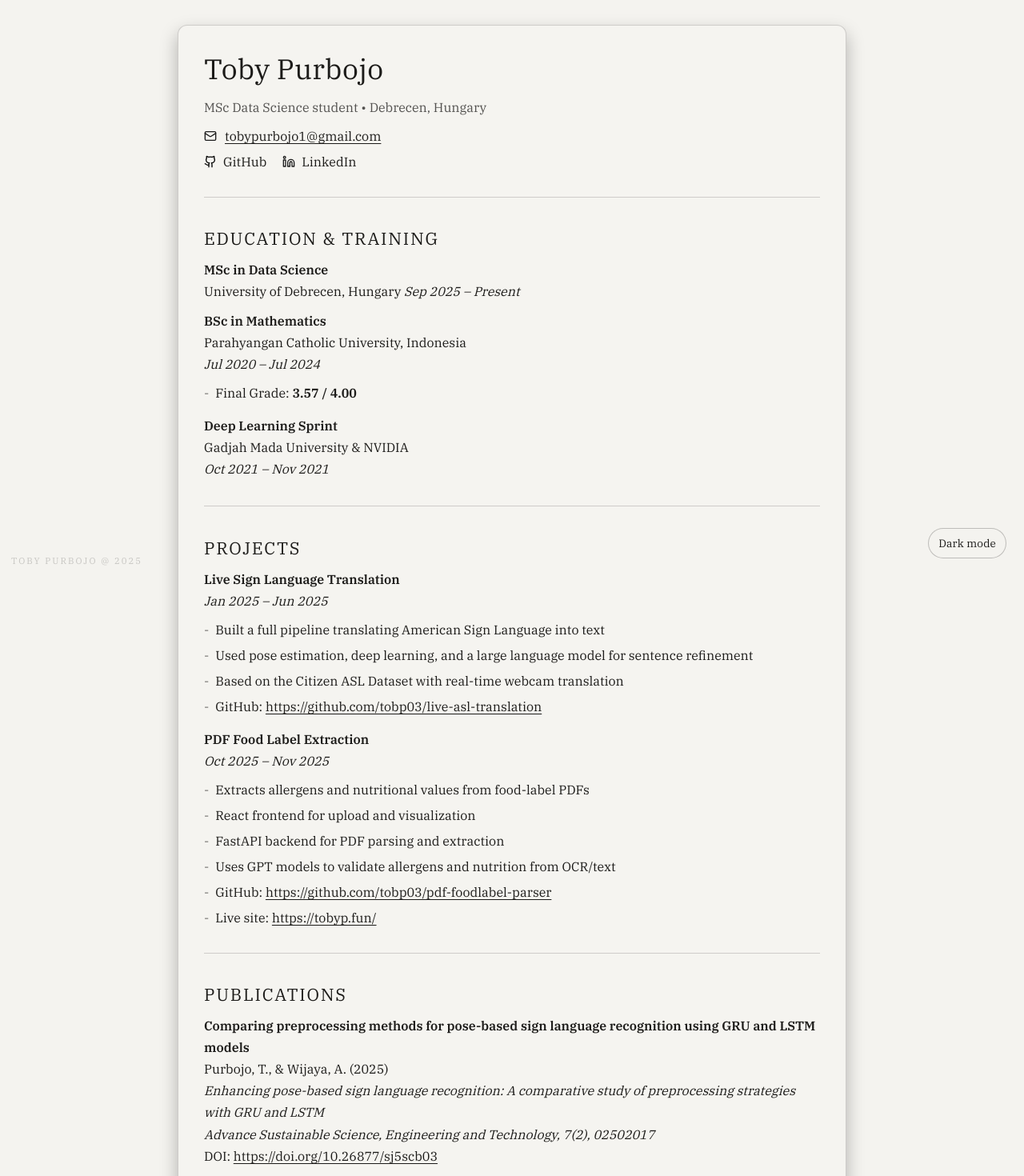
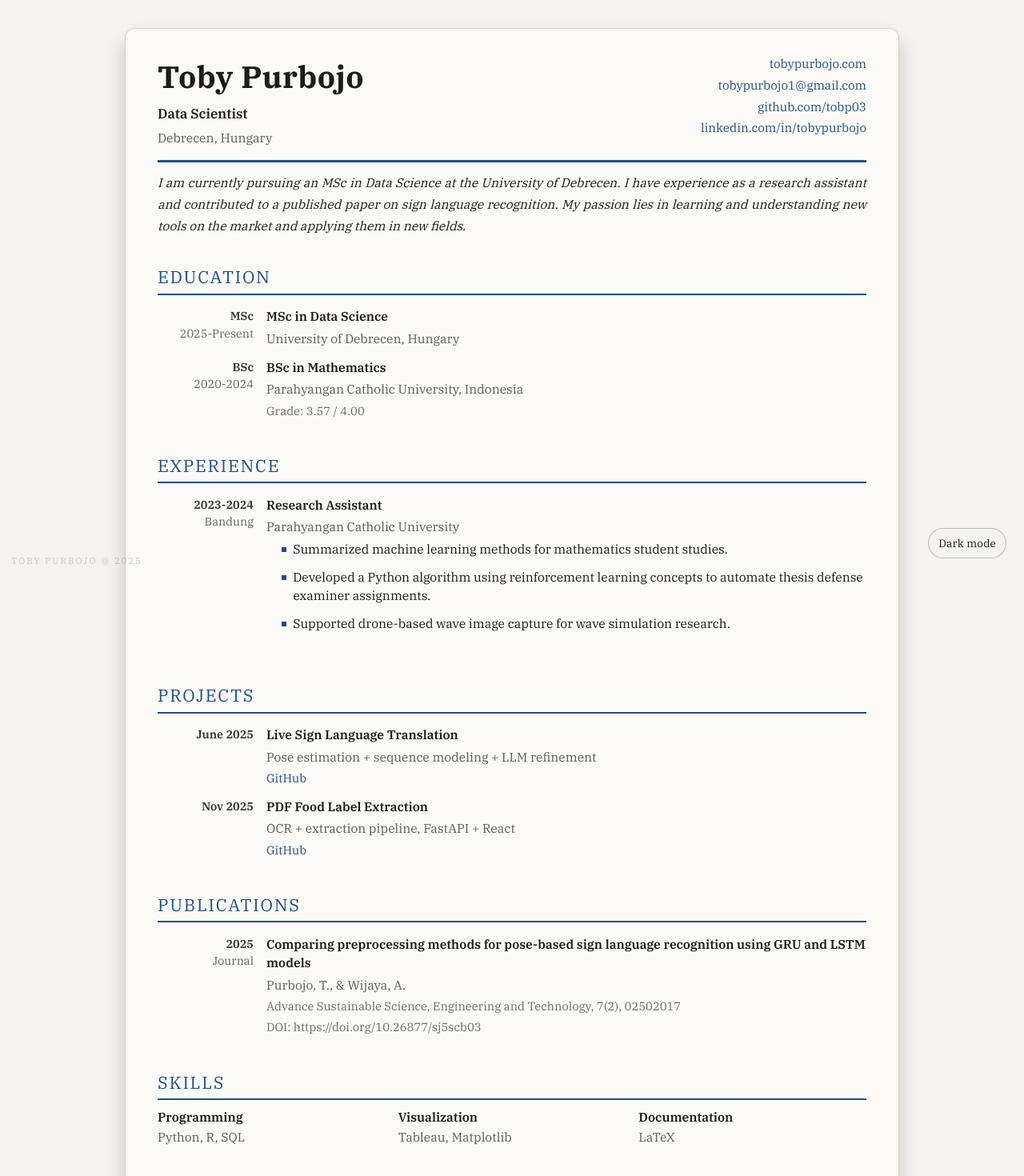
Before and after one commit to tobp03/toby-site, a Next.js app in the folder frontend/: page /resume in a window 1280 px wide. Shown: the part 80-1550 px from the top of the page at 80% size. Built offline with nearby package versions, Linux system fonts and the light colour scheme.

Commit message:
Fix notion_sync .md readability, change resume style, change styles

```diff
--- a/frontend/app/globals.css
+++ b/frontend/app/globals.css
@@ -261,10 +261,10 @@ main table code {
 
 main aside {
   margin: 16px 0;
-  padding: 12px 16px;
+  padding: 16px 20px;
   border-left: 4px solid var(--aside-border);
   background: var(--aside-bg);
-  border-radius: 6px;
+  border-radius: 10px;
 }
 
 
@@ -275,16 +275,16 @@ main aside {
   --background: #21201f;
   --foreground: #ededed;
   --muted: color-mix(in srgb, #ededed 70%, transparent);
-  --aside-bg: #2e2e2e;
-  --aside-border: #222;
+  --aside-bg: #484848;
+  --aside-border: #343434;
 }
 
 [data-theme="light"] {
   --background: #f4f3ef;
   --foreground: #1c1b19;
   --muted: color-mix(in srgb, #1c1b19 60%, transparent);
-  --aside-bg: #ece8e2;
-  --aside-border: #c9c2b9;
+  --aside-bg: #e4ddd4;
+  --aside-border: #c0b6aa;
 }
 
 @theme inline {
@@ -596,11 +596,178 @@ a {
 }
 
 .resume-page .resume-card {
-  background: color-mix(in srgb, var(--background) 92%, white);
-  border: 1px solid color-mix(in srgb, var(--foreground) 18%, transparent);
+  background: #fbfaf7;
+  color: #1d1b17;
+  border: 1px solid #d7cfc2;
   border-radius: 12px;
-  padding: 28px 32px;
-  box-shadow: 0 10px 22px color-mix(in srgb, #000 28%, transparent);
+  padding: 32px 40px;
+  box-shadow: 0 14px 24px color-mix(in srgb, #000 18%, transparent);
+}
+
+.resume-classic {
+  font-size: 0.98rem;
+}
+
+.resume-classic a {
+  color: #1f4e8c;
+  text-decoration: none;
+}
+
+.resume-classic a:hover {
+  text-decoration: underline;
+}
+
+.resume-header {
+  display: flex;
+  justify-content: space-between;
+  gap: 24px;
+  align-items: flex-start;
+  flex-wrap: wrap;
+}
+
+.resume-name {
+  font-size: 2.1rem;
+  font-weight: 700;
+  letter-spacing: 0.01em;
+}
+
+.resume-title {
+  font-size: 1.05rem;
+  font-weight: 600;
+  margin-top: 2px;
+}
+
+.resume-location {
+  margin-top: 6px;
+  color: #5f5a52;
+}
+
+.resume-contact-block {
+  display: flex;
+  flex-direction: column;
+  gap: 4px;
+  text-align: right;
+  font-size: 0.95rem;
+}
+
+.resume-rule {
+  margin: 16px 0 12px;
+  height: 3px;
+  background: #1f4e8c;
+}
+
+.resume-intro {
+  text-align: justify;
+  margin: 0 0 14px;
+  font-style: italic;
+}
+
+.resume-two-col {
+  display: grid;
+  gap: 20px;
+  grid-template-columns: repeat(auto-fit, minmax(240px, 1fr));
+  margin-bottom: 20px;
+}
+
+.resume-section {
+  margin-top: 18px;
+}
+
+.resume-section-title {
+  font-size: 1.05rem;
+  letter-spacing: 0.06em;
+  text-transform: uppercase;
+  color: #1f4e8c;
+  border-bottom: 2px solid #1f4e8c;
+  padding-bottom: 4px;
+  margin-top: 0;
+  margin-bottom: 12px;
+}
+
+.resume-row {
+  display: grid;
+  grid-template-columns: 120px 1fr;
+  gap: 16px;
+  padding: 6px 0;
+}
+
+.resume-row-left {
+  text-align: right;
+  color: #6a645b;
+  font-size: 0.9rem;
+}
+
+.resume-row-label {
+  font-weight: 600;
+  color: #36322d;
+}
+
+.resume-row-right {
+  display: grid;
+  gap: 4px;
+}
+
+.resume-row-title {
+  font-weight: 600;
+}
+
+.resume-row-sub {
+  color: #5f5a52;
+}
+
+.resume-row-note {
+  color: #6f6a61;
+  font-size: 0.92rem;
+}
+
+.resume-bullets {
+  list-style: none;
+  margin-left: 1.2rem;
+  margin-bottom: 0.6rem;
+}
+
+.resume-bullets li {
+  position: relative;
+  padding-left: 14px;
+}
+
+.resume-bullets li::before {
+  content: "";
+  width: 6px;
+  height: 6px;
+  background: #1f4e8c;
+  position: absolute;
+  left: 0;
+  top: 0.6em;
+}
+
+.resume-skill-grid {
+  display: grid;
+  gap: 10px 16px;
+  grid-template-columns: repeat(auto-fit, minmax(220px, 1fr));
+}
+
+.resume-skill-title {
+  font-weight: 600;
+  margin-bottom: 2px;
+}
+
+.resume-skill-items {
+  color: #5f5a52;
+}
+
+@media (max-width: 720px) {
+  .resume-contact-block {
+    text-align: left;
+  }
+
+  .resume-row {
+    grid-template-columns: 1fr;
+  }
+
+  .resume-row-left {
+    text-align: left;
+  }
 }
 
 .resume-page h1 {
@@ -674,30 +841,35 @@ a {
   font-weight: 600;
 }
 
-.resume-page ul {
-  list-style: none;
-  margin-left: 0;
+.resume-page ul:not(.resume-bullets) {
+  list-style: disc;
+  margin-left: 1.2rem;
   margin-bottom: 1rem;
 }
 
-.resume-page li {
+.resume-page ul:not(.resume-bullets) li {
   margin-bottom: 0.5rem;
 }
 
-.resume-page li::before {
-  content: "-";
-  margin-right: 8px;
-  color: var(--muted);
-}
-
 .note-content ul {
-  list-style: none;
-  margin-left: 0;
+  list-style: disc;
+  margin-left: 1.25rem;
   margin-bottom: 1rem;
 }
 
-.note-content li::before {
-  content: "-";
-  margin-right: 8px;
-  color: var(--muted);
+.note-content ul ul {
+  margin-top: 0.35rem;
+  margin-left: 1.25rem;
+  list-style: circle;
 }
+
+.note-content ol {
+  list-style: decimal;
+  margin-left: 1.25rem;
+  margin-bottom: 1rem;
+}
+
+.note-content ol ol {
+  margin-top: 0.35rem;
+  margin-left: 1.25rem;
+}
--- a/frontend/app/nav.tsx
+++ b/frontend/app/nav.tsx
@@ -16,9 +16,9 @@ export default function Nav() {
     <nav style={{ padding: 16, borderBottom: "1px solid #ccc" }}>
       <strong style={{ marginRight: 20 }}>Toby</strong>
       <Link href="/">Home</Link>{" "}
-      <Link href="/resume">Resume</Link>{" "}
       <Link href="/projects">Projects</Link>{" "}
-      <Link href="/notes">Notes</Link>
+      <Link href="/notes">Notes</Link>{" "}
+      <Link href="/resume">Resume</Link>
     </nav>
   );
 }
--- a/frontend/app/page.tsx
+++ b/frontend/app/page.tsx
@@ -209,7 +209,7 @@ export default function Home() {
 
       {/* Latest Notes */}
       <section>
-        <h2>Latest Notes / Blog</h2>
+        <h2>Last updated notes</h2>
         {notes.length ? (
           <ul>
             {notes.map((note) => (
--- a/frontend/app/projects/projects-list.tsx
+++ b/frontend/app/projects/projects-list.tsx
@@ -129,7 +129,7 @@ export default function ProjectsList({ items }: ProjectsListProps) {
                 remarkPlugins={[remarkGfm]}
                 rehypePlugins={[rehypeRaw]}
                 components={{
-                  p: ({ children }) => {
+                  p: ({ children, node }) => {
                     const childArray = Children.toArray(children);
                     const meaningfulChildren = childArray.filter((child) => {
                       if (typeof child === "string") {
@@ -137,11 +137,17 @@ export default function ProjectsList({ items }: ProjectsListProps) {
                       }
                       return true;
                     });
+                    const hasImageNode = node?.children?.some(
+                      (child) => child.type === "image",
+                    );
                     const hasFigureOrImage = meaningfulChildren.some(
                       (child) =>
                         isValidElement(child) &&
                         (child.type === "figure" || child.type === "img"),
                     );
+                    if (hasImageNode) {
+                      return <div>{children}</div>;
+                    }
                     if (
                       meaningfulChildren.length === 1 &&
                       isValidElement(meaningfulChildren[0]) &&
--- a/frontend/app/resume/page.tsx
+++ b/frontend/app/resume/page.tsx
@@ -11,7 +11,7 @@ export default function CVPage() {
   const markdown = fs.readFileSync(filePath, "utf8");
 
   return (
-    <main className="resume-page" style={{ padding: 32, maxWidth: 900, margin: "0 auto" }}>
+    <main className="resume-page" style={{ padding: 36, maxWidth: 1040, margin: "0 auto" }}>
       <div className="resume-card">
         <ReactMarkdown
           remarkPlugins={[remarkGfm, remarkMath]}
--- a/frontend/app/site-header.tsx
+++ b/frontend/app/site-header.tsx
@@ -5,9 +5,9 @@ import { usePathname } from "next/navigation";
 
 const NAV_ITEMS = [
   { href: "/", label: "Home" },
-  { href: "/resume", label: "Resume" },
   { href: "/projects", label: "Projects" },
   { href: "/notes", label: "Notes" },
+  { href: "/resume", label: "Resume" },
 ];
 
 function isActive(pathname: string, href: string) {
--- a/frontend/content/projects/asl.md
+++ b/frontend/content/projects/asl.md
@@ -7,4 +7,8 @@ category: ['Computer Vision','Deep Learning']
 
 ![Sign Language Translation Demo](/images/projects/asldemo.gif)
 
-Prior to this project, I chose this topic for my bachelor’s thesis, which was later published. This project serves as a showcase of that work. The sign language translation is built on an Isolated Sign Language Recognition (ISLR) model capable of recognizing 200 signs with approximately 80% accuracy.
+Before this project, I worked on isolated sign language recognition for my bachelor’s thesis, which later got published. Then I had an idea. What if I could make an isolated sign language recognition model actually useful?
+
+By itself, isolated sign language recognition is not that practical. It can only recognize one sign at a time.
+
+In this project, the sign language translation is built on an ISLR model, combined with simple loops, a few fixed rules to separate signs, and an LLM to turn the recognized signs into proper English.
--- /dev/null
+++ b/frontend/content/projects/toby-site.md
@@ -0,0 +1,8 @@
+---
+title: "Personal Website"
+git_url:"https://github.com/tobp03/toby-site"
+date: "2026-01-01"
+category: ['Personal website']
+---
+
+This is my personal site where I publish notes straight from Notion. The whole idea is to make my notes public and useful, like a second brain I can come back to. I also use it to keep projects and updates in one place.
--- a/frontend/content/resume.md
+++ b/frontend/content/resume.md
@@ -1,119 +1,153 @@
-<div class="resume-hero">
-  <h1 class="resume-name"><span class="resume-name-accent">Toby</span> Purbojo</h1>
-  <p class="resume-tagline">MSc Data Science student • Debrecen, Hungary</p>
-  <div class="resume-contact-row">
-    <span class="theme-icon" aria-hidden="true">
-      <img class="icon-light" src="/mail_light.svg" alt="" />
-      <img class="icon-dark" src="/mail_dark.svg" alt="" />
-    </span>
-    <a href="mailto:tobyspurbojo@gmail.com">tobypurbojo1@gmail.com</a>
-  </div>
-  <div class="resume-contact-row resume-contact-links">
-    <a href="https://github.com/tobp03" class="resume-contact-link">
-      <span class="theme-icon" aria-hidden="true">
-        <img class="icon-light" src="/github_light.svg" alt="" />
-        <img class="icon-dark" src="/github_dark.svg" alt="" />
-      </span>
-      GitHub
-    </a>
-    <a href="https://www.linkedin.com/in/tobypurbojo/" class="resume-contact-link">
-      <span class="theme-icon" aria-hidden="true">
-        <img class="icon-light" src="/linkedin_light.svg" alt="" />
-        <img class="icon-dark" src="/linkedin_dark.svg" alt="" />
-      </span>
-      LinkedIn
-    </a>
-  </div>
-</div>
+<div class="resume-classic">
+  <header class="resume-header">
+    <div>
+      <div class="resume-name">Toby Purbojo</div>
+      <div class="resume-title">Data Scientist</div>
+      <div class="resume-location">Debrecen, Hungary</div>
+    </div>
+    <div class="resume-contact-block">
+      <a href="https://tobypurbojo.com/">tobypurbojo.com</a>
+      <a href="mailto:tobyspurbojo@gmail.com">tobypurbojo1@gmail.com</a>
+      <a href="https://github.com/tobp03">github.com/tobp03</a>
+      <a href="https://www.linkedin.com/in/tobypurbojo/">linkedin.com/in/tobypurbojo</a>
+    </div>
+  </header>
 
----
+  <div class="resume-rule"></div>
 
-## Education & Training
-
-**MSc in Data Science**
-University of Debrecen, Hungary
-*Sep 2025 – Present*
-
-**BSc in Mathematics**
-Parahyangan Catholic University, Indonesia
-*Jul 2020 – Jul 2024*
-- Final Grade: **3.57 / 4.00**
-
-**Deep Learning Sprint**
-Gadjah Mada University & NVIDIA
-*Oct 2021 – Nov 2021*
-
----
-
-## Projects
-
-**Live Sign Language Translation**
-*Jan 2025 – Jun 2025*
-- Built a full pipeline translating American Sign Language into text
-- Used pose estimation, deep learning, and a large language model for sentence refinement
-- Based on the Citizen ASL Dataset with real-time webcam translation
-- GitHub: https://github.com/tobp03/live-asl-translation
-
-**PDF Food Label Extraction**
-*Oct 2025 – Nov 2025*
-- Extracts allergens and nutritional values from food-label PDFs
-- React frontend for upload and visualization
-- FastAPI backend for PDF parsing and extraction
-- Uses GPT models to validate allergens and nutrition from OCR/text
-- GitHub: https://github.com/tobp03/pdf-foodlabel-parser
-- Live site: https://tobyp.fun/
-
----
-
-## Publications
-
-**Comparing preprocessing methods for pose-based sign language recognition using GRU and LSTM models**
-Purbojo, T., & Wijaya, A. (2025)
-*Enhancing pose-based sign language recognition: A comparative study of preprocessing strategies with GRU and LSTM*
-*Advance Sustainable Science, Engineering and Technology, 7(2), 02502017*
-DOI: https://doi.org/10.26877/sj5scb03
-
----
-
-## Work Experience
+  <p class="resume-intro">
+  I am currently pursuing an MSc in Data Science at the University of Debrecen. I have experience as a research
+  assistant and contributed to a published paper on sign language recognition. My passion lies in learning and
+  understanding new tools on the market and applying them in new fields.
+  </p>
 
 
-**Research Assistant**
-Parahyangan Catholic University, Bandung, Indonesia
-*Jan 2023 – Jan 2024*
-- Created concise summaries of machine learning methods for mathematics studies
-- Developed a Python algorithm using reinforcement learning concepts to automate thesis defense examiner assignments
-- Assisted with drone-based wave image capture for wave simulation research
+  <section class="resume-section">
+    <h2 class="resume-section-title">Education</h2>
+    <div class="resume-row">
+      <div class="resume-row-left">
+        <div class="resume-row-label">MSc</div>
+        <div class="resume-row-meta">2025-Present</div>
+      </div>
+      <div class="resume-row-right">
+        <div class="resume-row-title">MSc in Data Science</div>
+        <div class="resume-row-sub">University of Debrecen, Hungary</div>
+      </div>
+    </div>
+    <div class="resume-row">
+      <div class="resume-row-left">
+        <div class="resume-row-label">BSc</div>
+        <div class="resume-row-meta">2020-2024</div>
+      </div>
+      <div class="resume-row-right">
+        <div class="resume-row-title">BSc in Mathematics</div>
+        <div class="resume-row-sub">Parahyangan Catholic University, Indonesia</div>
+        <div class="resume-row-note">Grade: 3.57 / 4.00</div>
+      </div>
+  </section>
 
+  <section class="resume-section">
+    <h2 class="resume-section-title">Experience</h2>
+    <div class="resume-row">
+      <div class="resume-row-left">
+        <div class="resume-row-label">2023-2024</div>
+        <div class="resume-row-meta">Bandung</div>
+      </div>
+      <div class="resume-row-right">
+        <div class="resume-row-title">Research Assistant</div>
+        <div class="resume-row-sub">Parahyangan Catholic University</div>
+        <ul class="resume-bullets">
+          <li>Summarized machine learning methods for mathematics student studies.</li>
+          <li>Developed a Python algorithm using reinforcement learning concepts to automate thesis defense examiner assignments.</li>
+          <li>Supported drone-based wave image capture for wave simulation research.</li>
+        </ul>
+      </div>
+    </div>
+  </section>
 
----
+  <section class="resume-section">
+    <h2 class="resume-section-title">Projects</h2>
+    <div class="resume-row">
+      <div class="resume-row-left">
+        <div class="resume-row-label">June 2025</div>
+      </div>
+      <div class="resume-row-right">
+        <div class="resume-row-title">Live Sign Language Translation</div>
+        <div class="resume-row-sub">Pose estimation + sequence modeling + LLM refinement</div>
+        <div class="resume-row-note"><a href="https://github.com/tobp03/live-asl-translation">GitHub</a></div>
+      </div>
+    </div>
+    <div class="resume-row">
+      <div class="resume-row-left">
+        <div class="resume-row-label">Nov 2025</div>
+      </div>
+      <div class="resume-row-right">
+        <div class="resume-row-title">PDF Food Label Extraction</div>
+        <div class="resume-row-sub">OCR + extraction pipeline, FastAPI + React</div>
+        <div class="resume-row-note"><a href="https://github.com/tobp03/pdf-foodlabel-parser">GitHub</a></div>
+      </div>
+    </div>
+  </section>
 
-## Skills
+  <section class="resume-section">
+    <h2 class="resume-section-title">Publications</h2>
+    <div class="resume-row">
+      <div class="resume-row-left">
+        <div class="resume-row-label">2025</div>
+        <div class="resume-row-meta">Journal</div>
+      </div>
+      <div class="resume-row-right">
+        <div class="resume-row-title">Comparing preprocessing methods for pose-based sign language recognition using GRU and LSTM models</div>
+        <div class="resume-row-sub">Purbojo, T., & Wijaya, A.</div>
+        <div class="resume-row-note">Advance Sustainable Science, Engineering and Technology, 7(2), 02502017</div>
+        <div class="resume-row-note">DOI: https://doi.org/10.26877/sj5scb03</div>
+      </div>
+    </div>
+  </section>
 
-- **Programming:** Python, R, SQL (Beginner–Intermediate)
-- **Data Analysis & Modeling:** Python
-- **Data Visualization:** Tableau
-- **Documentation:** LaTeX
+  <section class="resume-section">
+    <h2 class="resume-section-title">Skills</h2>
+    <div class="resume-skill-grid">
+      <div>
+        <div class="resume-skill-title">Programming</div>
+        <div class="resume-skill-items">Python, R, SQL</div>
+      </div>
+      <div>
+        <div class="resume-skill-title">Visualization</div>
+        <div class="resume-skill-items">Tableau, Matplotlib</div>
+      </div>
+      <div>
+        <div class="resume-skill-title">Documentation</div>
+        <div class="resume-skill-items">LaTeX</div>
+      </div>
+    </div>
+  </section>
 
----
+  <section class="resume-section">
+    <h2 class="resume-section-title">Recognition</h2>
+    <ul class="resume-bullets">
+      <li>Stipendium Hungaricum Awardee — Tempus Public Foundation (Sep 2025).</li>
+      <li>Best presenter award (3rd place) — Thesis day Parahyangan Catholic University.</li>
+      <li>LOGIKA UI 2024 Statistics Team Competition — Semifinalist (Top 20 teams).</li>
+      <li>LOGIKA UI 2023 Statistics Team Competition — Semifinalist (Top 20 teams).</li>
+    </ul>
+  </section>
 
-## Honours & Awards
+  <section class="resume-section">
+    <h2 class="resume-section-title">Certifications</h2>
+    <ul class="resume-bullets">
+      <li>Azure Data Fundamentals (DP900) — Microsoft.</li>
+      <li>Deep Learning Fundamentals — NVIDIA.</li>
+      <li>International Specialist in Data Modelling (Python) — PASAS Institute.</li>
+      <li>International Specialist in Data Visualization (Tableau) — PASAS Institute.</li>
+    </ul>
+  </section>
 
-- **Stipendium Hungaricum Awardee** — Tempus Public Foundation (Sep 2025)
-- **LOGIKA UI 2024 Statistics Competition – Semifinalist**
-  - Top 20 teams
-  - Solved statistical problems and a credit scoring case study
-
----
-
-## Language Skills
-
-- **Indonesian:** Native
-- **English:** C1–C2 (professional working proficiency)
----
-
-## Certifications
-
-- **Deep Learning Fundamentals** — Gadjah Mada University & NVIDIA
-- **International Specialist in Data Modelling (Python)** — PASAS Institute
-- **International Specialist in Data Visualization (Tableau)** — PASAS Institute
+  <section class="resume-section">
+    <h2 class="resume-section-title">Languages</h2>
+    <ul class="resume-bullets">
+      <li>Indonesian — Native.</li>
+      <li>English — C1 (IELTS 7.5).</li>
+    </ul>
+  </section>
+</div>
```
Also changed, not shown: frontend/app/notes/page.tsx (+63 -7 lines), 2 other files (tests, documents, lock files or other folders).
